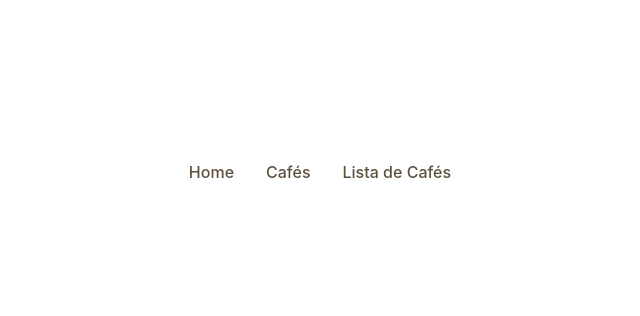
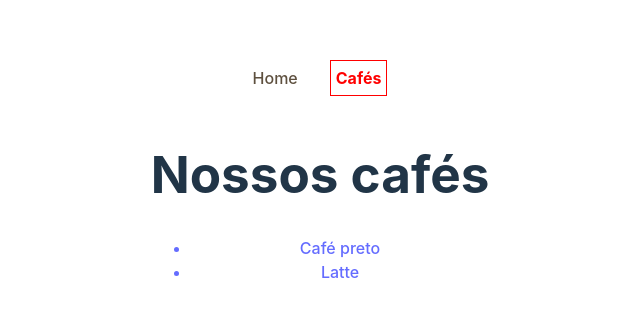
Before and after one commit to alissonooliveiraofc/trybe-exercicios, a React (Vite) app in the folder M2 - Front End/S3 - Aprofundando no React/3.1 - React Router/exemplo de rotas/: page /cafes in a window 1280 px wide. Shown: the part 228-544 px from the top of the page, without its empty margins (320-960 px from the left). Built offline with nearby package versions, Linux system fonts and the light colour scheme.

Commit message:
FRONT 3.1 Entende Rotas dinâmicas e o hook useParams do react-router-dom

```diff
--- a/M2 - Front End/S3 - Aprofundando no React/3.1 - React Router/exemplo de rotas/src/App.tsx
+++ b/M2 - Front End/S3 - Aprofundando no React/3.1 - React Router/exemplo de rotas/src/App.tsx
@@ -1,23 +1,21 @@
 import { Routes, Route } from 'react-router-dom';
 import Home from './pages/home';
-import Coffe from './pages/coffee';
-import CoffeList from './pages/coffee-list';
+import CoffeeList from './pages/coffee-list';
+import Coffee from './pages/coffee';
 import NavBar from './components/Navbar';
 import './App.css';
 
 function App() {
-
   return (
     <>
-    <NavBar />
-    <Routes>
-      <Route path="/" element={<Home />} />
-      <Route path="/coffe" element={<Coffe />} />
-      <Route path="/coffe-list" element={<CoffeList />} />
-    </Routes>
+      <NavBar />
+      <Routes>
+        <Route path="/" element={ <Home /> } />
+        <Route path="/cafes" element={ <CoffeeList /> } />
+        <Route path="/cafes/:cafe" element={ <Coffee /> } />
+      </Routes>
     </>
-
-  )
+  );
 }
 
 export default App;
--- a/M2 - Front End/S3 - Aprofundando no React/3.1 - React Router/exemplo de rotas/src/components/Navbar/index.tsx
+++ b/M2 - Front End/S3 - Aprofundando no React/3.1 - React Router/exemplo de rotas/src/components/Navbar/index.tsx
@@ -5,8 +5,7 @@ function NavBar() {
   return (
     <nav>
       <NavLink to='/'>Home</NavLink>
-      <NavLink to='/coffe'>Cafés</NavLink>
-      <NavLink to='/coffe-list'>Lista de Cafés</NavLink>
+      <NavLink to='/cafes'>Cafés</NavLink>
     </nav>
   )
 }
--- a/M2 - Front End/S3 - Aprofundando no React/3.1 - React Router/exemplo de rotas/src/pages/coffee-list/index.tsx
+++ b/M2 - Front End/S3 - Aprofundando no React/3.1 - React Router/exemplo de rotas/src/pages/coffee-list/index.tsx
@@ -1,7 +1,23 @@
-function CoffeList() {
+import { Link } from 'react-router-dom';
+import { coffeeList } from '../../data';
+
+function CoffeeList() {
   return (
-    <h2>Coffe-list Page</h2>
+    <div>
+      <h1>Nossos cafés</h1>
+      <main>
+        <ul>
+          {
+            coffeeList.map((coffee) => (
+              <Link to={ `/cafes/${coffee.slug}` } key={ coffee.id }>
+                <li>{ coffee.title }</li>
+              </Link>
+            ))
+          }
+        </ul>
+      </main>
+    </div>
   )
 }
 
-export default CoffeList;
+export default CoffeeList;
--- a/M2 - Front End/S3 - Aprofundando no React/3.1 - React Router/exemplo de rotas/src/pages/coffee/index.tsx
+++ b/M2 - Front End/S3 - Aprofundando no React/3.1 - React Router/exemplo de rotas/src/pages/coffee/index.tsx
@@ -1,7 +1,34 @@
-function Coffe() {
-  return (
-    <h2>Coffe Page</h2>
-  )
+import { useParams, Link } from 'react-router-dom';
+import { coffeeList } from '../../data';
+
+function Coffee() {
+  const params = useParams();
+  const currentCoffee = coffeeList.find((cafe) => cafe.slug === params.cafe);
+
+  if (!currentCoffee) {
+    return (
+      <div>
+        <h1>Oops! Esse café não está na nossa lista</h1>
+        <h2>Acesse a <Link to="/cafes">página de cafés</Link> e selecione um de nossos produtos</h2>
+      </div>
+    )
+  }
+
+return (
+  <div>
+    <h1>{ currentCoffee.title }</h1>
+    <p>{ currentCoffee.description }</p>
+    <div>
+      <h2>Ingredientes</h2>
+      <ul>
+        {
+          currentCoffee.ingredients.map((ingredient) => <li key={ ingredient }>{ ingredient }</li>)
+        }
+      </ul>
+    </div>
+    <img src={ currentCoffee.image } alt={ currentCoffee.title } />
+  </div>
+)
 }
 
-export default Coffe;
+export default Coffee;
--- a/M2 - Front End/S3 - Aprofundando no React/3.1 - React Router/exemplo de rotas/src/pages/home/index.tsx
+++ b/M2 - Front End/S3 - Aprofundando no React/3.1 - React Router/exemplo de rotas/src/pages/home/index.tsx
@@ -5,7 +5,7 @@ function Home() {
 
   const handleClick = (event: React.MouseEvent<HTMLButtonElement, MouseEvent>) => {
     event.preventDefault();
-    navigate('/coffe');
+    navigate('/cafes');
   };
 
   return (
```
